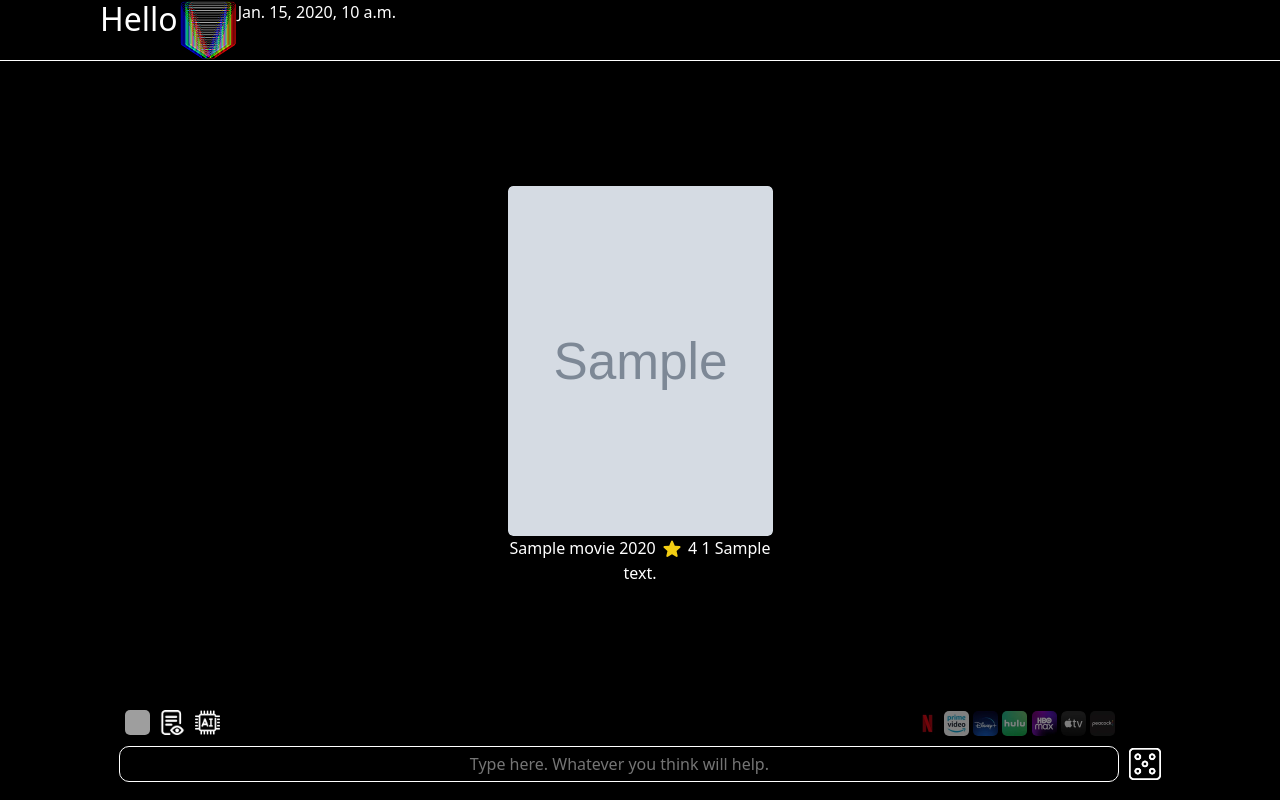
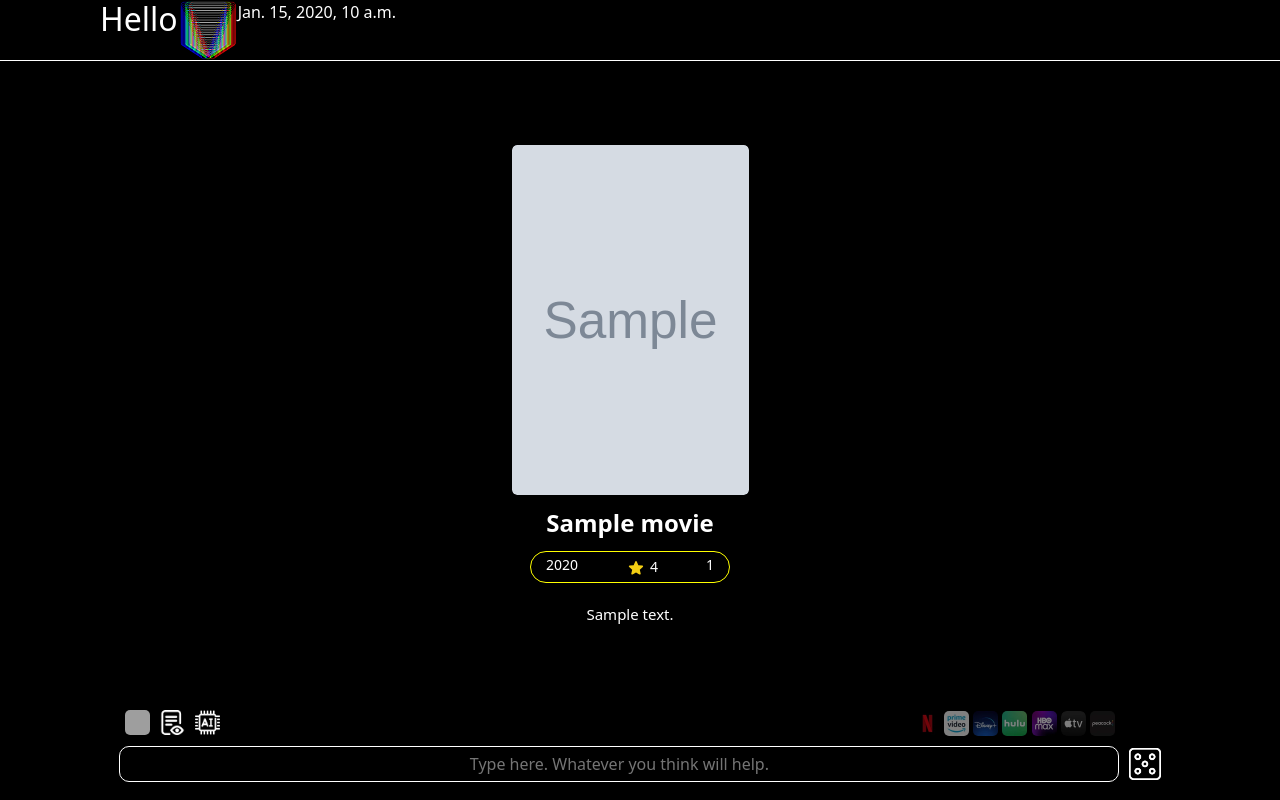
Before and after one commit to Ravdar/movie-recommender, a Django app: template mainapp/templates/mainapp/main_view.html in a window 1280 px wide. Run offline with Django 4.2, Linux system fonts and the light colour scheme; the template is opened without the code that fills it: values that come from a table or form of the project are taken from there, most other values are stand-ins (such as "Sample title", 1, 10 or a date in 2020); grey boxes marked "Sample" are stand-in pictures; some libraries are stand-ins or nearby versions; grey boxes are pictures that could not be loaded.

Commit message:
Movies info styling

````diff
--- a/mainapp/static/styles.css
+++ b/mainapp/static/styles.css
@@ -6,6 +6,55 @@ a {
 
 a:hover {
     color: grey
+}
+
+.title_a0 {
+    text-decoration: none;
+    color: white;
+}
+
+
+.title_a0:hover {
+    color: rgb(255, 255, 0);
+}
+
+.title_a1 {
+    text-decoration: none;
+    color: white;
+}
+
+
+.title_a1:hover {
+    color: rgb(0, 213, 255)
+}
+
+.title_a2 {
+    text-decoration: none;
+    color: white;
+}
+
+.title_a2:hover {
+    color: rgb(0, 255, 0);
+}
+
+.title_a3 {
+    text-decoration: none;
+    color: white;
+}
+
+
+.title_a3:hover {
+    color: rgb(255, 0, 179);
+}
+
+.title_a4 {
+    text-decoration: none;
+    color: white;
+}
+
+
+.title_a4:hover {
+    color: rgb(8, 0, 255);
 }
 
 .main-div {
@@ -38,12 +87,14 @@ a:hover {
 }
 
 .movie-div {
-    max-width: 265px;
+    max-width: 237px;
+    margin-right: 20px;
 }
 
 .movie-poster {
     height: 350px;
     border-radius: 5px;
+    width: auto;
 }
 
 .image-container {
@@ -65,8 +116,22 @@ a:hover {
 
 /* Apply a scaling transformation on hover */
 .image-container:hover img {
-    transform: scale(1.2) rotate(3deg);
-    /* You can adjust the scale factor to control the zoom level */
+    transform: scale(1.1)
+        /* You can adjust the scale factor to control the zoom level rotate(1deg); */
+}
+
+.movie-info {
+    display: flex;
+    flex-direction: column;
+    justify-content: center;
+    align-items: center;
+    text-align: center;
+    margin-top: 10px;
+}
+
+.movie-title {
+    font-size: 24px;
+    font-weight: bold;
 }
 
 .main-header {
@@ -74,6 +139,66 @@ a:hover {
     display: flex;
     padding-left: 100px;
 
+}
+
+.year-rating-length0 {
+    margin-bottom: 10px;
+    margin-top: 10px;
+    width: 200px;
+    border: 1px solid rgb(255, 255, 0);
+    border-radius: 99em;
+    padding: 2px 15px;
+    display: flex;
+    justify-content: space-between;
+    max-height: 32px;
+}
+
+.year-rating-length1 {
+    margin-bottom: 10px;
+    margin-top: 10px;
+    width: 200px;
+    border: 1px solid rgb(0, 213, 255);
+    border-radius: 99em;
+    padding: 2px 15px;
+    display: flex;
+    justify-content: space-between;
+    max-height: 32px;
+}
+
+.year-rating-length2 {
+    margin-bottom: 10px;
+    margin-top: 10px;
+    width: 200px;
+    border: 1px solid rgb(0, 255, 0);
+    border-radius: 99em;
+    padding: 2px 15px;
+    display: flex;
+    justify-content: space-between;
+    max-height: 32px;
+}
+
+.year-rating-length3 {
+    margin-bottom: 10px;
+    margin-top: 10px;
+    width: 200px;
+    border: 1px solid rgb(255, 0, 179);
+    border-radius: 99em;
+    padding: 2px 15px;
+    display: flex;
+    justify-content: space-between;
+    max-height: 32px;
+}
+
+.year-rating-length4 {
+    margin-bottom: 10px;
+    margin-top: 10px;
+    width: 200px;
+    border: 1px solid rgb(8, 0, 255);
+    border-radius: 99em;
+    padding: 2px 15px;
+    display: flex;
+    justify-content: space-between;
+    max-height: 32px;
 }
 
 .logotype {
@@ -154,6 +279,10 @@ a:hover {
     content: attr(data-tooltip);
 }
 
+.platforms {
+    margin-bottom: 10px;
+}
+
 .mytooltip {
     position: absolute;
     width: max-content;
@@ -200,3 +329,7 @@ a:hover {
 .tool-div {
     margin-right: 10px;
 }
+
+.description {
+    font-size: 15px;
+}
--- a/mainapp/templates/mainapp/main_view.html
+++ b/mainapp/templates/mainapp/main_view.html
@@ -30,22 +30,31 @@
                         <img class="movie-poster" src="{{ movie.Poster }}">
                     </a>
                 </div>
-                <a href="{{movie.Link}}"><span>{{movie.Title}}</span></a>
-                <span>{{movie.Year}}</span>
-                <svg xmlns="http://www.w3.org/2000/svg" width="24" height="24"
-                    class="ipc-icon ipc-icon--star sc-bde20123-4 frBGmx" viewBox="0 0 24 24" fill="currentColor"
-                    role="presentation">
+                <div class="movie-info">
+                    <a class="title_a{{forloop.counter0}}" href="{{movie.Link}}"><span
+                            class="movie-title">{{movie.Title}}</span></a>
+                    <div class="year-rating-length{{forloop.counter0}}">
+                        <span style="font-size: 14px;">{{movie.Year}}</span>
+                        <div style="padding-bottom:4px">
+                            <svg xmlns="http://www.w3.org/2000/svg" width="20" height="20"
+                                class="ipc-icon ipc-icon--star sc-bde20123-4 frBGmx" viewBox="0 0 24 24"
+                                fill="currentColor" role="presentation">
                                 <path
                                     d="M12 17.27l4.15 2.51c.76.46 1.69-.22 1.49-1.08l-1.1-4.72 3.67-3.18c.67-.58.31-1.68-.57-1.75l-4.83-.41-1.89-4.46c-.34-.81-1.5-.81-1.84 0L9.19 8.63l-4.83.41c-.88.07-1.24 1.17-.57 1.75l3.67 3.18-1.1 4.72c-.2.86.73 1.54 1.49 1.08l4.15-2.5z"
                                     fill="rgb(243,206,19)">
                                 </path>
                             </svg>
-                <span>{{movie.Rating}}</span>
-                <span>{{movie.Length}}</span>
-                <span>{{movie.Description}}</span>
+                            <span style="font-size: 14px;">{{movie.Rating}}</span>
+                        </div>
+                        <span style="font-size: 14px;">{{movie.Length}}</span>
+                    </div>
+                    <div class="platforms">
                         {% for platform,url in movie.Platforms.items %}
                         <img class="streaming-icon" src="{{url}}">
                         {% endfor %}
+                    </div>
+                    <span class="description">{{movie.Description}}</span>
+                </div>
             </div>
             {% endfor %}
         </div>
--- a/mainapp/views.py
+++ b/mainapp/views.py
@@ -71,7 +71,7 @@ def main_view(request):
             time.sleep(1)
             print(assistant)
             messages = client.beta.threads.messages.list(thread_id=thread.id)
-            string_data = messages.data[0].content[0].text.value
+            string_data = messages.data[0].content[0].text.value.replace("```python", "").replace("```","")
             print(string_data)
             start_index = string_data.find('[')
             end_index = string_data.rfind(']') + 1
````
Also changed, not shown: db.sqlite3. Lines whose indentation alone changed are shown as unchanged.
